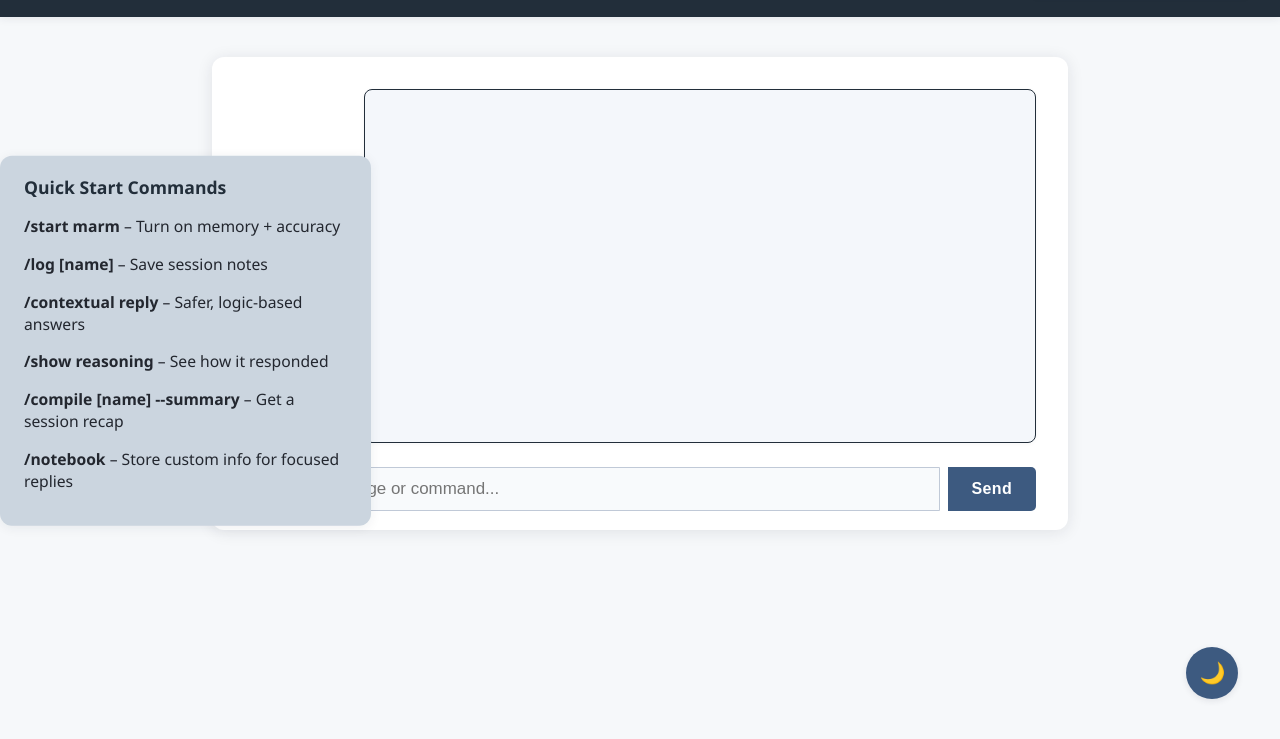
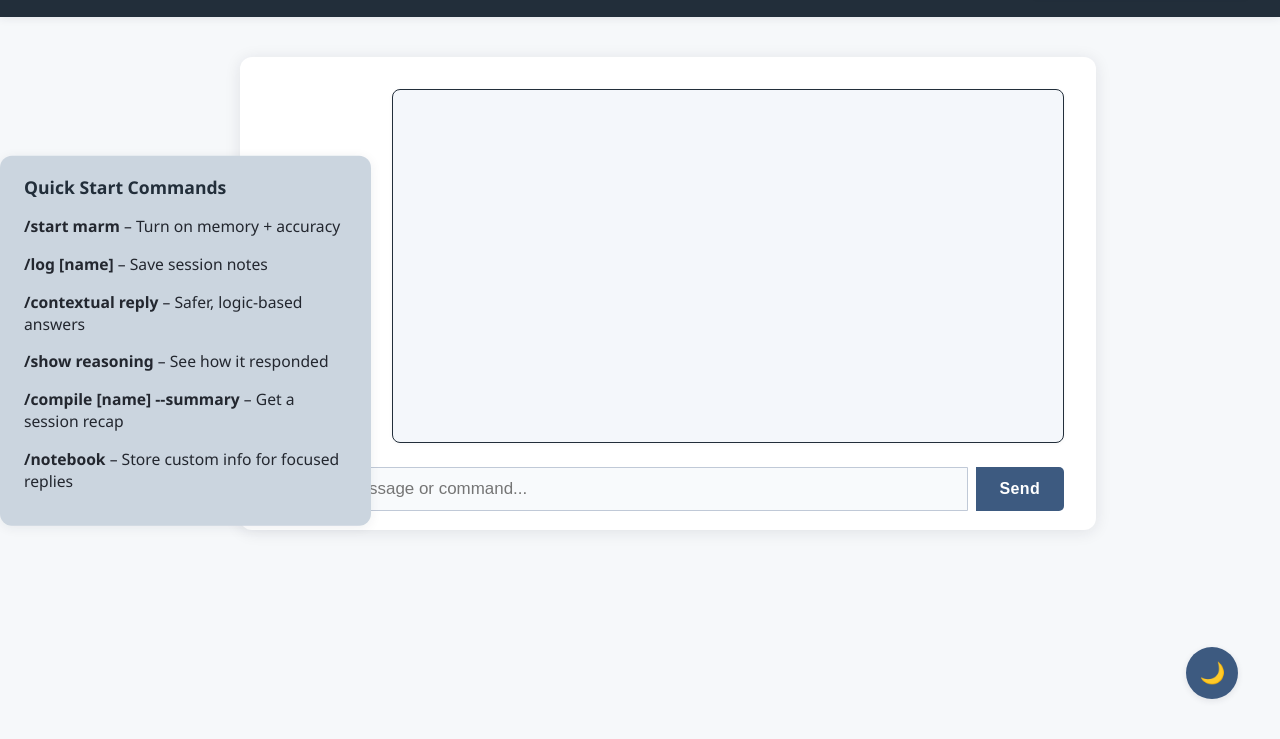
Before and after one commit to Lyellr88/MARM-Protocol, a plain HTML site: page webchat/index.html in a window 1280 px wide. Shown: the part 59-798 px from the top of the page. Drawn offline with Linux system fonts and the light colour scheme; a script that the page names is missing.

Commit message:
Update style.css

```diff
--- a/webchat/style.css
+++ b/webchat/style.css
@@ -38,6 +38,7 @@ header h1 {
 main {
   max-width: 792px;
   margin: 2.5em auto;
+  margin-left: 240px; /* ≈220px sidebar + 20px gap */
   background: #fff;
   border-radius: 12px;
   box-shadow: 0 2px 16px rgba(30,30,50,0.10);
```
